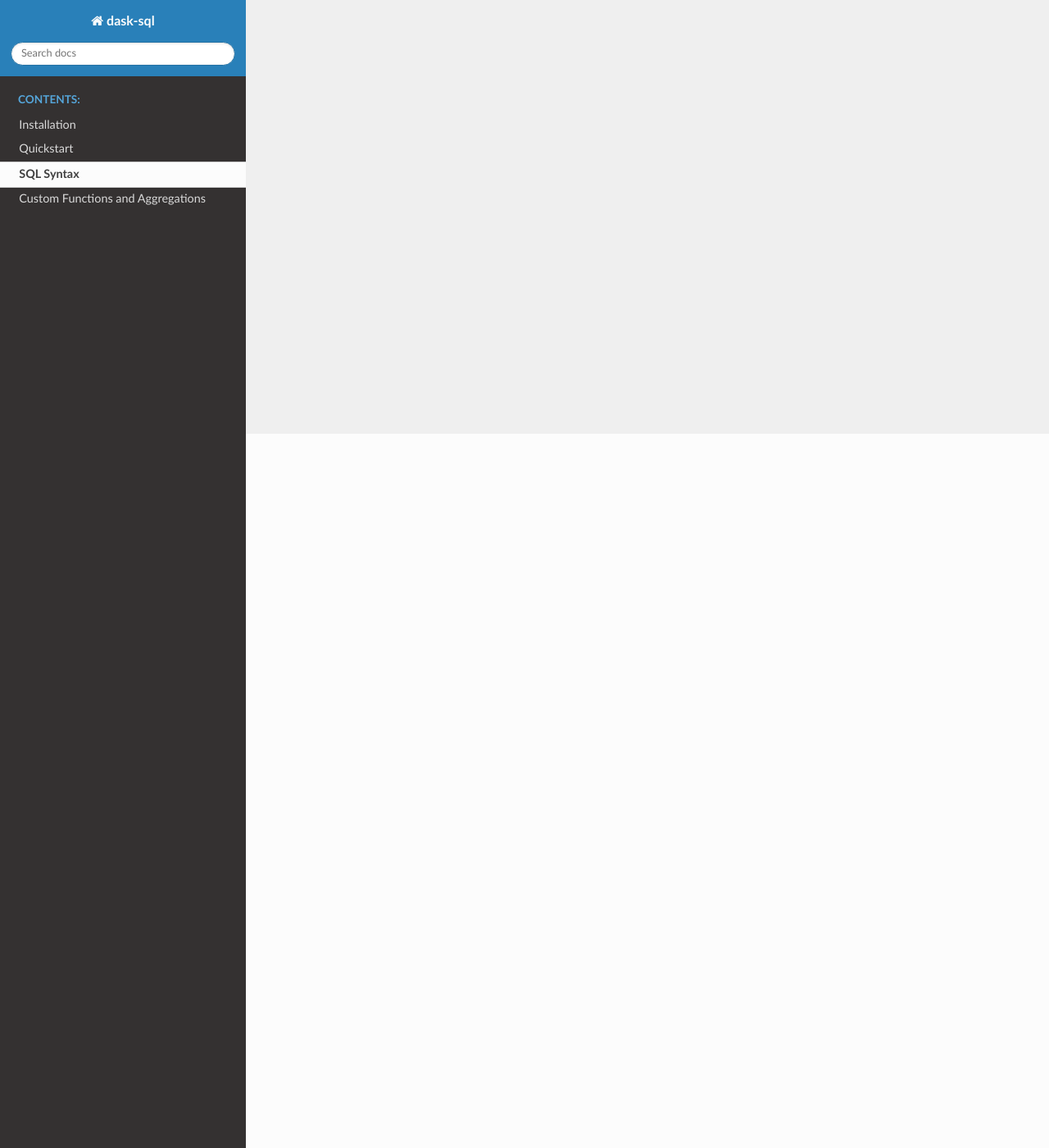
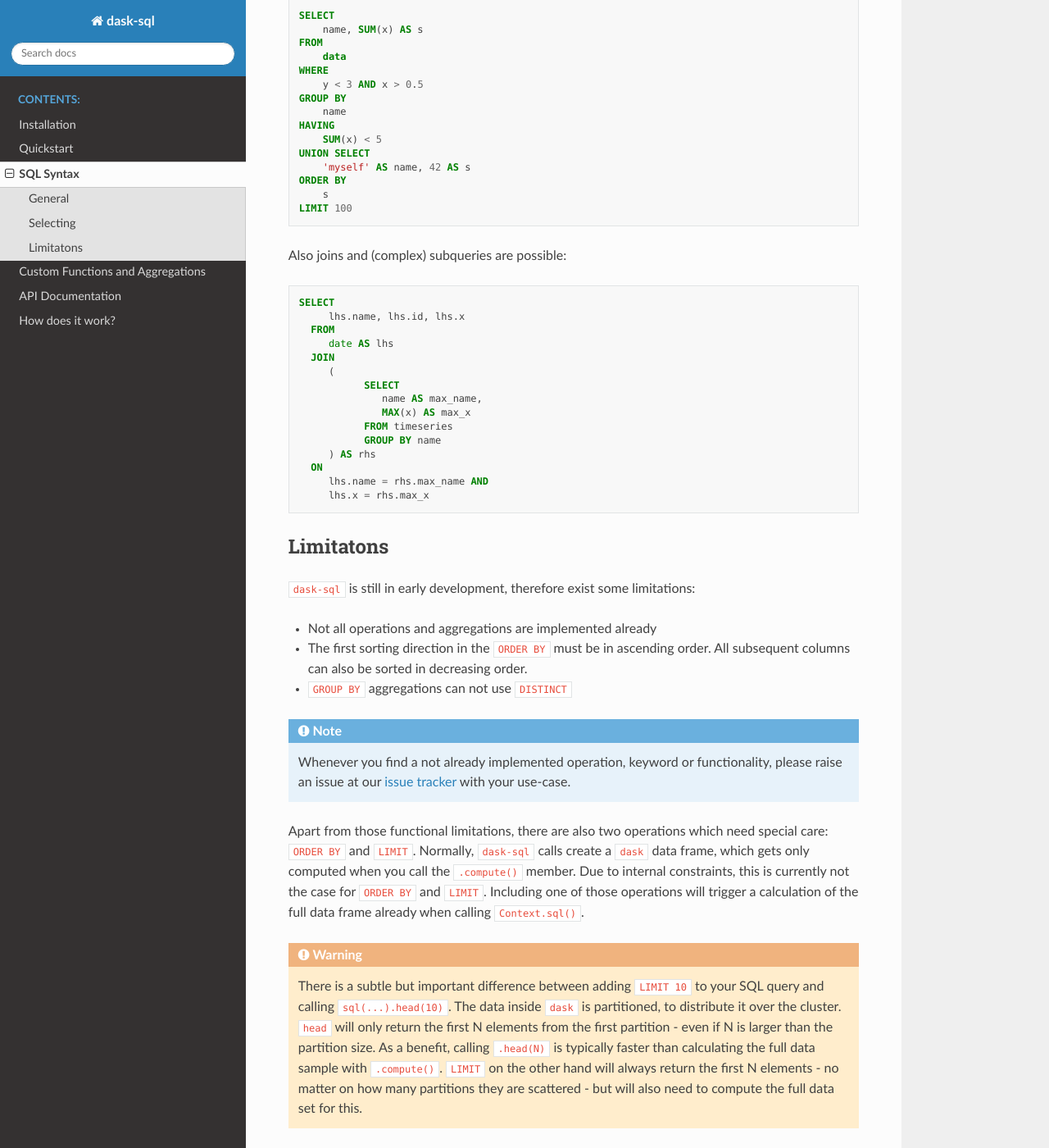
Before and after one commit to dask-contrib/dask-sql, a Sphinx documentation site: the page built from docs/pages/sql.rst, in a window 1280 px wide and 1400 px high, scrolled down 871 px. Shown: the whole window at 82% size. Built offline with Sphinx 7.4.7 and the Read the Docs theme 2.0.0, drawn with Linux system fonts in a browser that asks for light colours; some of the changed text lies outside the part shown.

Commit message:
Finished first implementation of documentation

```diff
--- a/docs/conf.py
+++ b/docs/conf.py
@@ -12,9 +12,10 @@
 # add these directories to sys.path here. If the directory is relative to the
 # documentation root, use os.path.abspath to make it absolute, like shown here.
 #
-# import os
-# import sys
-# sys.path.insert(0, os.path.abspath('.'))
+import os
+import sys
+
+sys.path.insert(0, os.path.abspath(".."))
 
 
 # -- Project information -----------------------------------------------------
@@ -28,7 +29,7 @@
 # Add any Sphinx extension module names here, as strings. They can be
 # extensions coming with Sphinx (named 'sphinx.ext.*') or your custom
 # ones.
-extensions = []
+extensions = ["sphinx.ext.autodoc", "sphinx.ext.napoleon"]
 
 # Add any paths that contain templates here, relative to this directory.
 templates_path = ["_templates"]
@@ -53,3 +54,6 @@
 
 # Make sure to reference the correct master document
 master_doc = "index"
+
+# Do not show type mappings
+autodoc_typehints = "none"
--- a/docs/index.rst
+++ b/docs/index.rst
@@ -68,6 +68,8 @@
    pages/quickstart
    pages/sql
    pages/custom
+   pages/api
+   pages/how_does_it_work
 
 
 .. note::
--- /dev/null
+++ b/docs/pages/api.rst
@@ -0,0 +1,6 @@
+API Documentation
+=================
+
+.. autoclass:: dask_sql.Context
+   :members:
+   :undoc-members:
--- a/docs/pages/sql.rst
+++ b/docs/pages/sql.rst
@@ -2,3 +2,102 @@
 
 SQL Syntax
 ==========
+
+``dask-sql`` understands SQL in postgreSQL syntax.
+So far, not every valid postgreSQL operator and keyword is already
+implemented in ``dask-sql``.
+
+General
+-------
+
+Identifiers can be specified with double quotes or without quotes (if there is no ambiguity with SQL keywords).
+
+.. code-block:: sql
+
+    SELECT
+        "date", "name"
+    FROM
+        "df"
+
+``"date"`` definitely needs quotation marks (as ``DATE`` is also an SQL keyword), but ``name`` and ``df`` can also be specified without quotation marks.
+To prevent ambiguities, the full table identifier can be used - but in many cases the bare column name is enough.
+
+String literals get single quotes:
+
+.. code-block:: sql
+
+    SELECT 'string literal'
+
+``dask-sql`` can only understand a single SQL query per call to ``Context.sql``.
+Therefore, there should also be no semicolons after the query.
+
+Selecting
+---------
+
+The typical ingredients of a ``SELECT`` are also possible in ``dask-sql``:
+
+.. code-block:: sql
+
+    SELECT
+        name, SUM(x) AS s
+    FROM
+        data
+    WHERE
+        y < 3 AND x > 0.5
+    GROUP BY
+        name
+    HAVING
+        SUM(x) < 5
+    UNION SELECT
+        'myself' AS name, 42 AS s
+    ORDER BY
+        s
+    LIMIT 100
+
+Also joins and (complex) subqueries are possible:
+
+.. code-block:: sql
+
+    SELECT
+         lhs.name, lhs.id, lhs.x
+      FROM
+         date AS lhs
+      JOIN
+         (
+               SELECT
+                  name AS max_name,
+                  MAX(x) AS max_x
+               FROM timeseries
+               GROUP BY name
+         ) AS rhs
+      ON
+         lhs.name = rhs.max_name AND
+         lhs.x = rhs.max_x
+
+Limitatons
+----------
+
+``dask-sql`` is still in early development, therefore exist some limitations:
+
+* Not all operations and aggregations are implemented already
+* The first sorting direction in the ``ORDER BY`` must be in ascending order.
+  All subsequent columns can also be sorted in decreasing order.
+* ``GROUP BY`` aggregations can not use ``DISTINCT``
+
+.. note::
+
+    Whenever you find a not already implemented operation, keyword
+    or functionality, please raise an issue at our `issue tracker <https://github.com/nils-braun/dask-sql/issues>`_ with your use-case.
+
+Apart from those functional limitations, there are also two operations which need special care: ``ORDER BY`` and ``LIMIT``.
+Normally, ``dask-sql`` calls create a ``dask`` data frame, which gets only computed when you call the ``.compute()`` member.
+Due to internal constraints, this is currently not the case for ``ORDER BY`` and ``LIMIT``.
+Including one of those operations will trigger a calculation of the full data frame already when calling ``Context.sql()``.
+
+.. warning::
+
+    There is a subtle but important difference between adding ``LIMIT 10`` to your SQL query and calling ``sql(...).head(10)``.
+    The data inside ``dask`` is partitioned, to distribute it over the cluster.
+    ``head`` will only return the first N elements from the first partition - even if N is larger than the partition size.
+    As a benefit, calling ``.head(N)`` is typically faster than calculating the full data sample with ``.compute()``.
+    ``LIMIT`` on the other hand will always return the first N elements - no matter on how many partitions they are scattered - but will also need to compute the full data set for this.
```
Also changed, not shown: docs/pages/custom.rst (+54 -0 lines), docs/pages/how_does_it_work.rst (+7 -3 lines), docs/pages/quickstart.rst (+7 -4 lines), 1 other file.
